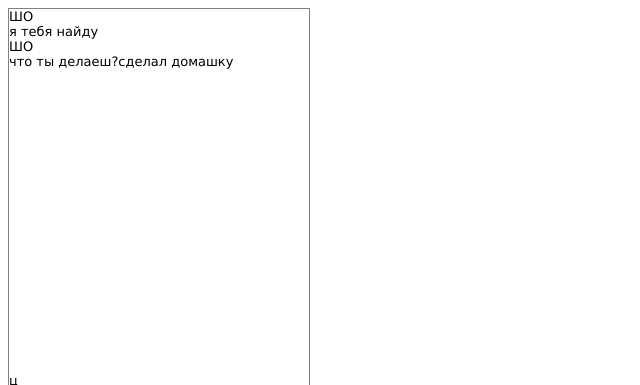
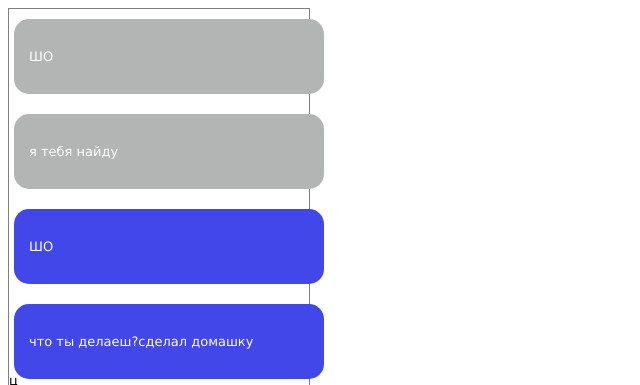
Before and after one commit to CuteMishka/chat-bot, a plain HTML site: page index.html in a window 1280 px wide. Shown: the top 385 px of the page, without its empty margins (0-640 px from the left). Drawn offline with Linux system fonts and the light colour scheme.

Commit message:
Update index.html

```diff
--- a/index.html
+++ b/index.html
@@ -31,15 +31,14 @@
 			font-family: verdana;
 			font-size: 13px;
 		}
-		.robot-bubble{
+		.robot{
 			background-color: #b3b5b4;
 			color: white;
 			padding: 10px 5px;
 			border-radius: 15px;
 			margin: 10px 5px;
-			display: inline-flex;
 		}
-		.user-bubble{
+		.user{
 			background-color: #4147e8;
 			color: white;
 			padding: 10px 5px;
```
